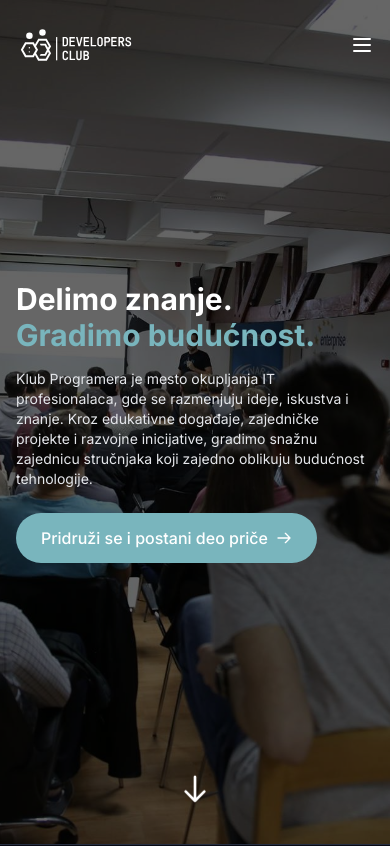
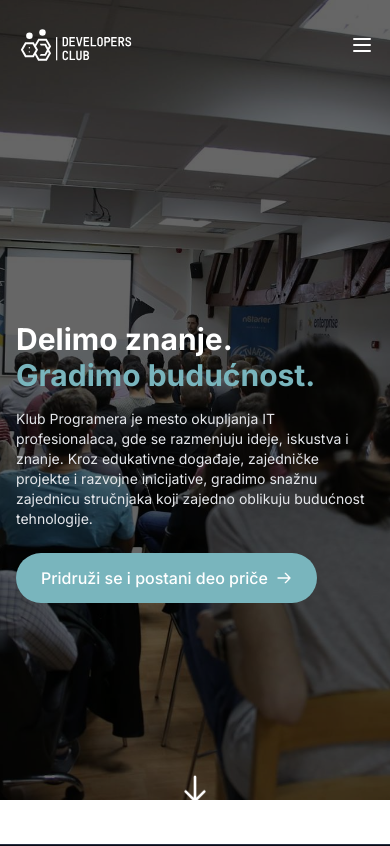
Before and after one commit to DevelopersClubRS/DevelopersClub.rs, a Next.js app: page / in a window 390 px wide. Shown: the top 846 px of the page. Built offline with nearby package versions, Linux system fonts and the light colour scheme.

Commit message:
refactor(Header): improve layout responsiveness and spacing
Replace fixed heights with responsive units and adjust spacing for better adaptability across devices. Simplify scroll indicator positioning for consistency

```diff
--- a/src/components/Header.tsx
+++ b/src/components/Header.tsx
@@ -18,9 +18,9 @@
   }, [])
 
   return (
-    <header className="relative w-full">
-      {/* Background container - fixed height instead of responsive */}
-      <div className="absolute inset-0 w-full" style={{ height: '100vh' }}>
+    <header className="relative min-h-screen">
+      {/* Background container */}
+      <div className="absolute inset-0 h-[800px] md:h-[900px]">
         <Image
           src="/img/ct-meetup.jpg"
           alt="CT Meetup Background"
@@ -152,9 +152,8 @@
         </div>
       </nav>
 
-      {/* Hero content with fixed height */}
-      <div className="relative w-full" style={{ height: '100vh' }}>
-        <div className="absolute inset-0 flex items-center">
+      {/* Hero content with safe spacing */}
+      <div className="relative pt-20 min-h-screen flex items-center">
         <div className="container mx-auto px-4">
           <div className="max-w-2xl">
             <div className="text-white">
@@ -198,11 +197,9 @@
           </div>
         </div>
       </div>
-      </div>
 
-      {/* Scroll indicator - position relative to the bottom of viewport */}
       <div
-        className="fixed bottom-8 left-1/2 -translate-x-1/2 text-white animate-bounce cursor-pointer z-10"
+        className="absolute bottom-8 left-1/2 -translate-x-1/2 text-white animate-bounce cursor-pointer"
         onClick={() => {
           const element = document.getElementById('misija')
           if (element) {
```
Lines whose indentation alone changed are shown as unchanged.
